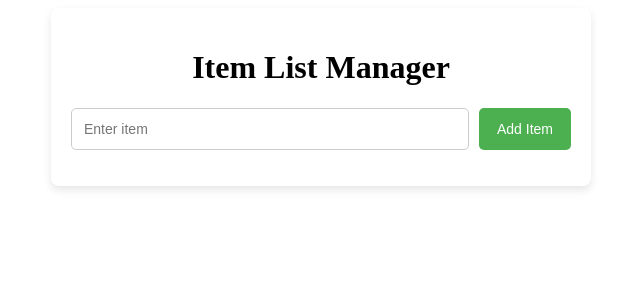
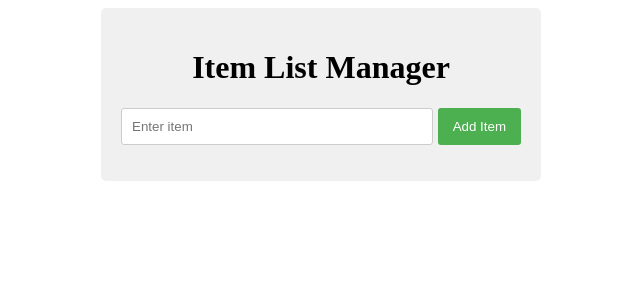
Before and after one commit to neeraj542/item-list-manager-neeraj542, a React (Vite) app: page / in a window 1280 px wide. Shown: the top 300 px of the page, without its empty margins (319-959 px from the left). Built offline with nearby package versions, Linux system fonts and the light colour scheme.

Commit message:
css improved

```diff
--- a/src/index.css
+++ b/src/index.css
@@ -1,130 +1,63 @@
-/* General container styles */
 .container {
-  max-width: 500px; /* Increased width for better spacing */
+  max-width: 400px;
   margin: 0 auto;
   padding: 20px;
-  background-color: #ffffff;
-  border-radius: 8px;
-  box-shadow: 0 4px 8px rgba(0, 0, 0, 0.1); /* Subtle shadow for depth */
+  background-color: #f0f0f0;
+  border-radius: 5px;
 }
 
-/* Center alignment for content */
 .center-container {
   text-align: center;
 }
 
-/* Styling for the input and button section */
 .input-container {
   display: flex;
   justify-content: center;
-  margin-bottom: 15px;
+  margin-bottom: 10px;
 }
 
 input {
   flex-grow: 1;
-  padding: 12px;
+  padding: 10px;
   border: 1px solid #ccc;
-  border-radius: 5px;
-  font-size: 14px;
-  outline: none;
-  transition: border 0.3s ease-in-out;
+  border-radius: 3px;
 }
 
-input:focus {
-  border-color: #4CAF50; /* Highlight border color on focus */
-}
-
-/* Button styling */
 button {
-  padding: 12px 18px;
-  margin-left: 10px;
+  padding: 10px 15px;
+  margin-left: 5px;
   background-color: #4CAF50;
   color: white;
   border: none;
-  border-radius: 5px;
+  border-radius: 3px;
   cursor: pointer;
-  font-size: 14px;
-  transition: background-color 0.3s ease-in-out;
 }
 
-button:hover {
-  background-color: #45a049; /* Darker green on hover */
-}
-
-button:active {
-  background-color: #388e3c; /* Darker green when clicked */
-}
-
-/* List styling */
 ul {
-  list-style-type: disc; /* Bullets for the list */
+  list-style-type: disc; /* Add bullets to the list */
   padding-left: 20px;
-  margin-top: 15px;
 }
 
 li {
-  margin-bottom: 8px;
-  font-size: 16px;
-  color: #333; /* Darker text color for better contrast */
+  margin-bottom: 5px;
 }
 
-/* Styling for the access token and lambda response section */
 .response-box {
+  border: 1px solid #ccc;
+  padding: 15px;
   margin-top: 20px;
-  padding: 15px;
-  background-color: #f4f4f4;
-  border-radius: 8px;
-  border: 1px solid #e0e0e0;
+  background-color: #f9f9f9;
+  border-radius: 5px;
+  word-wrap: break-word; /* Ensures long words break to the next line */
+  max-width: 100%; /* Ensures the box does not exceed the container width */
+  box-sizing: border-box; /* Ensures padding and border are included in element's total width */
+  overflow-wrap: break-word; /* Additional support for breaking long words */
+  white-space: pre-wrap; /* Maintains whitespace and ensures wrapping */
+  word-break: break-word; /* Ensures token breaks to next line */
 }
 
 .response-box p {
-  margin: 10px 0;
-  font-size: 14px;
-  color: #444;
+  overflow-wrap: break-word; /* Ensures text wrapping */
+  text-overflow: ellipsis; /* Add ellipsis when text overflows */
+  white-space: normal; /* Allows text to wrap correctly */
 }
-
-/* Access token box styling */
-.access-token-box {
-  padding: 12px;
-  background-color: #e8f5e9; /* Light green background */
-  border: 1px solid #4CAF50; /* Green border */
-  border-radius: 5px;
-  font-size: 14px;
-  word-wrap: break-word;
-  box-sizing: border-box;
-  margin-top: 15px;
-}
-
-.access-token-box b {
-  font-weight: bold;
-}
-
-.access-token-box p {
-  margin: 0;
-  padding: 5px 0;
-  color: #333;
-  font-size: 14px;
-}
-
-/* Lambda response box styling */
-.lambda-response-box {
-  padding: 12px;
-  background-color: #e3f2fd; /* Light blue background */
-  border: 1px solid #1976d2; /* Blue border */
-  border-radius: 5px;
-  font-size: 14px;
-  word-wrap: break-word;
-  box-sizing: border-box;
-  margin-top: 15px;
-}
-
-.lambda-response-box b {
-  font-weight: bold;
-}
-
-.lambda-response-box p {
-  margin: 0;
-  padding: 5px 0;
-  color: #333;
-  font-size: 14px;
-}
```
